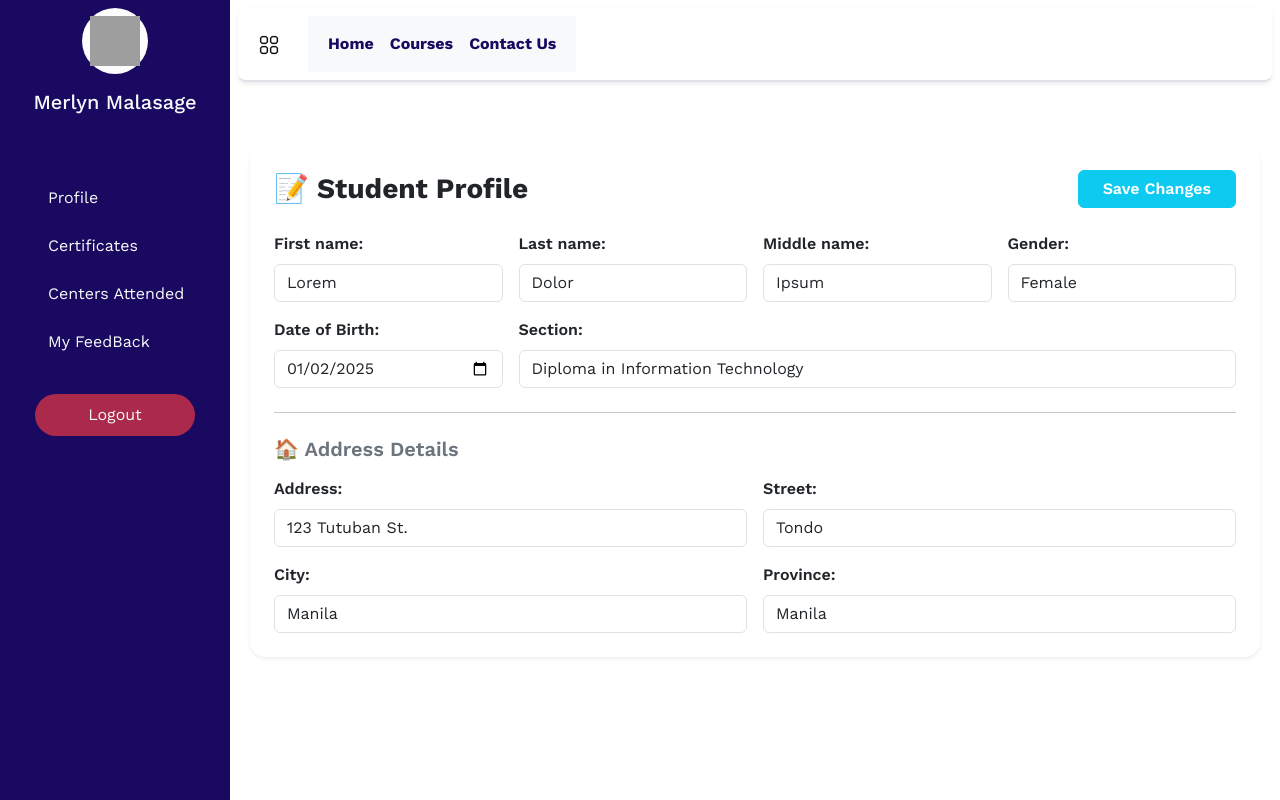
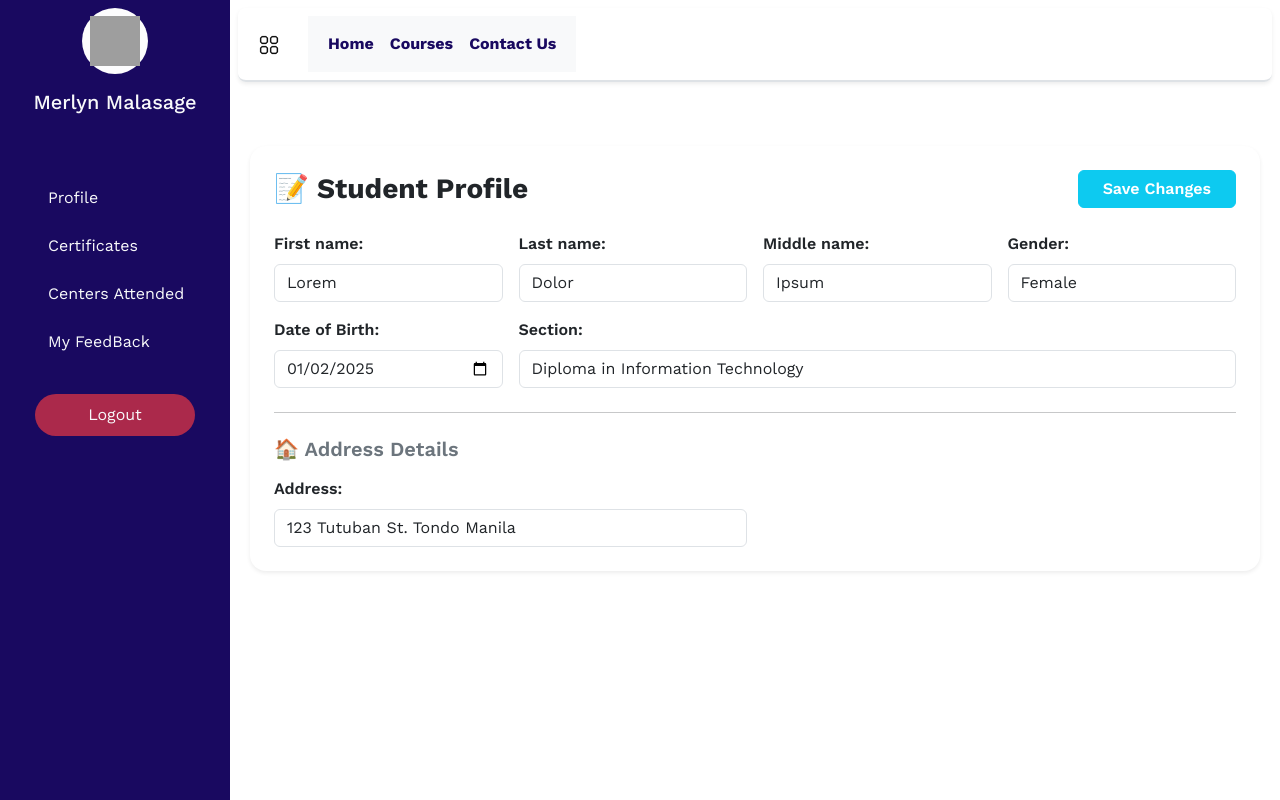
Before and after one commit to lyn212-cpu/Capstone, a PHP site: page /pages/EditProfileInfo.php in a window 1280 px wide. Run offline with PHP 8.4, Linux system fonts and the light colour scheme; some libraries are stand-ins or nearby versions; grey boxes are pictures that could not be loaded.

Commit message:
edited address part

```diff
--- a/UserInterface/pages/EditProfileInfo.php
+++ b/UserInterface/pages/EditProfileInfo.php
@@ -150,19 +150,7 @@
                     <div class="row g-3">
                         <div class="col-md-6">
                             <label class="form-label fw-semibold">Address:</label>
-                            <input type="text" class="form-control" value="123 Tutuban St.">
-                        </div>
-                        <div class="col-md-6">
-                            <label class="form-label fw-semibold">Street:</label>
-                            <input type="text" class="form-control" value="Tondo">
-                        </div>
-                        <div class="col-md-6">
-                            <label class="form-label fw-semibold">City:</label>
-                            <input type="text" class="form-control" value="Manila">
-                        </div>
-                        <div class="col-md-6">
-                            <label class="form-label fw-semibold">Province:</label>
-                            <input type="text" class="form-control" value="Manila">
+                            <input type="text" class="form-control" value="123 Tutuban St. Tondo Manila">
                         </div>
                     </div>
                 </form>
```
